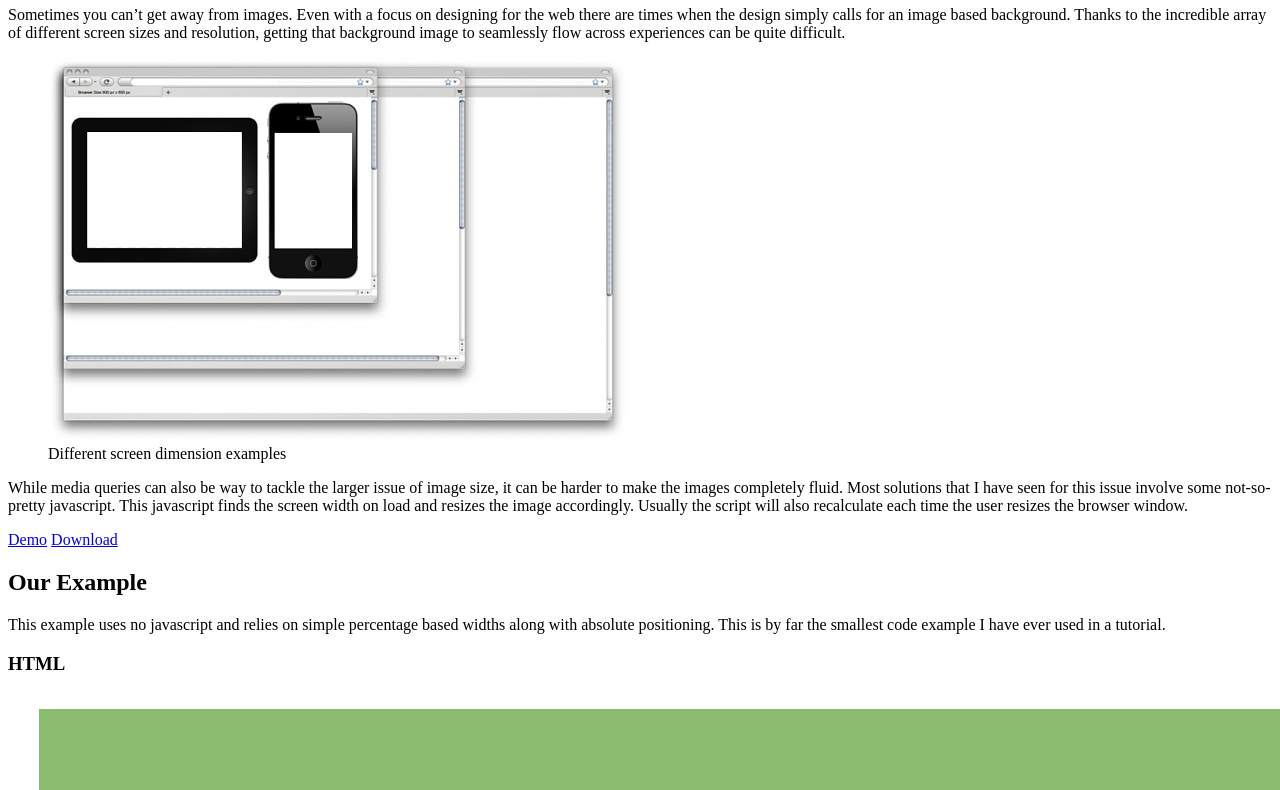
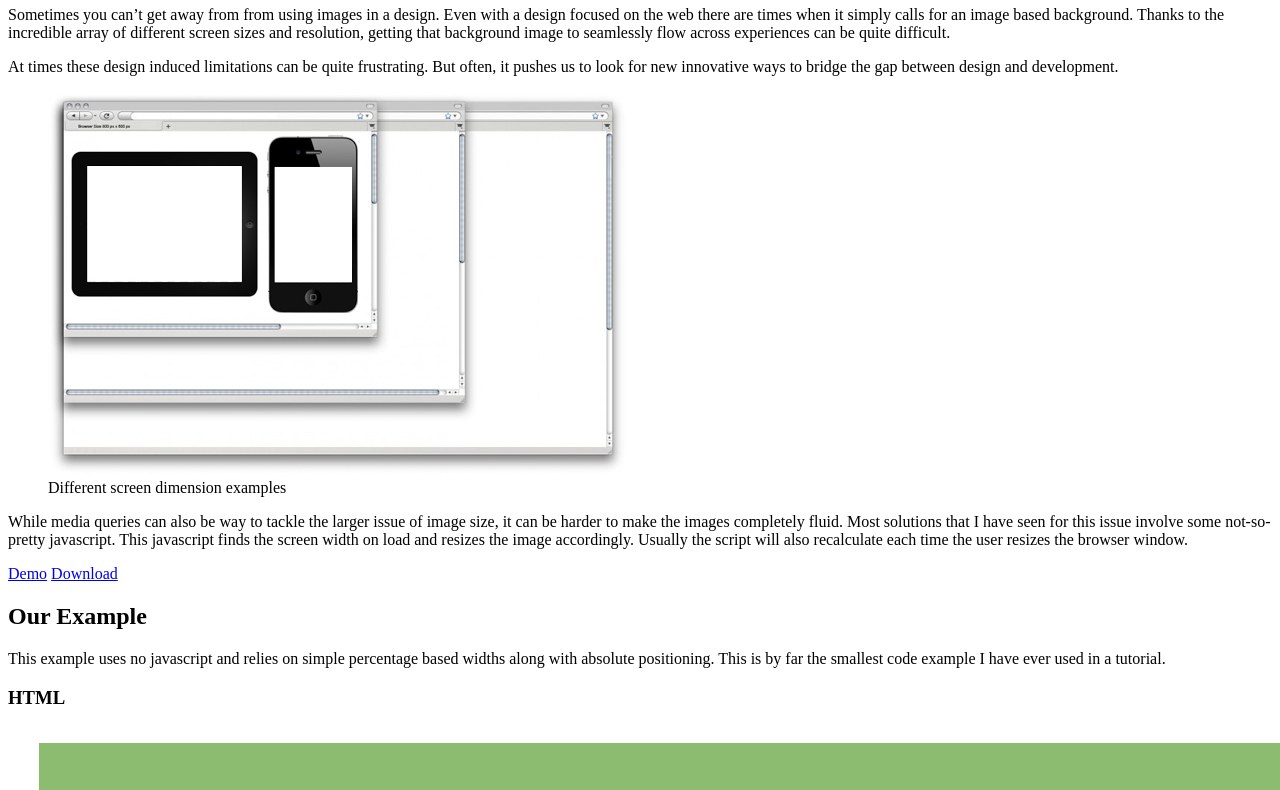
Before and after one commit to JustinNeumann/Tutorials, a plain HTML site: page dynamin-background-image/dynamic-background-image.html in a window 1280 px wide. Shown: the part 60-850 px from the top of the page. Drawn offline with Linux system fonts and the light colour scheme; files whose address does not match are found by name.

Commit message:
lengthend tutorial intro

```diff
--- a/dynamin-background-image/dynamic-background-image.html
+++ b/dynamin-background-image/dynamic-background-image.html
@@ -1,6 +1,8 @@
 <h1>Dynamic Background Images Using Only CSS</h1>
 
-<p>Sometimes you can&#8217;t get away from images. Even with a focus on designing for the web there are times when the design simply calls for an image based background. Thanks to the incredible array of different screen sizes and resolution, getting that background image to seamlessly flow across experiences can be quite difficult.</p>
+<p>Sometimes you can&#8217;t get away from from using images in a design. Even with a design focused on the web there are times when it simply calls for an image based background. Thanks to the incredible array of different screen sizes and resolution, getting that background image to seamlessly flow across experiences can be quite difficult.</p>
+
+<p>At times these design induced limitations can be quite frustrating. But often, it pushes us to look for new innovative ways to bridge the gap between design and development.</p>
 
 <figure>
   <img src="intro.jpg" alt="Different screen dimension examples" />
```
